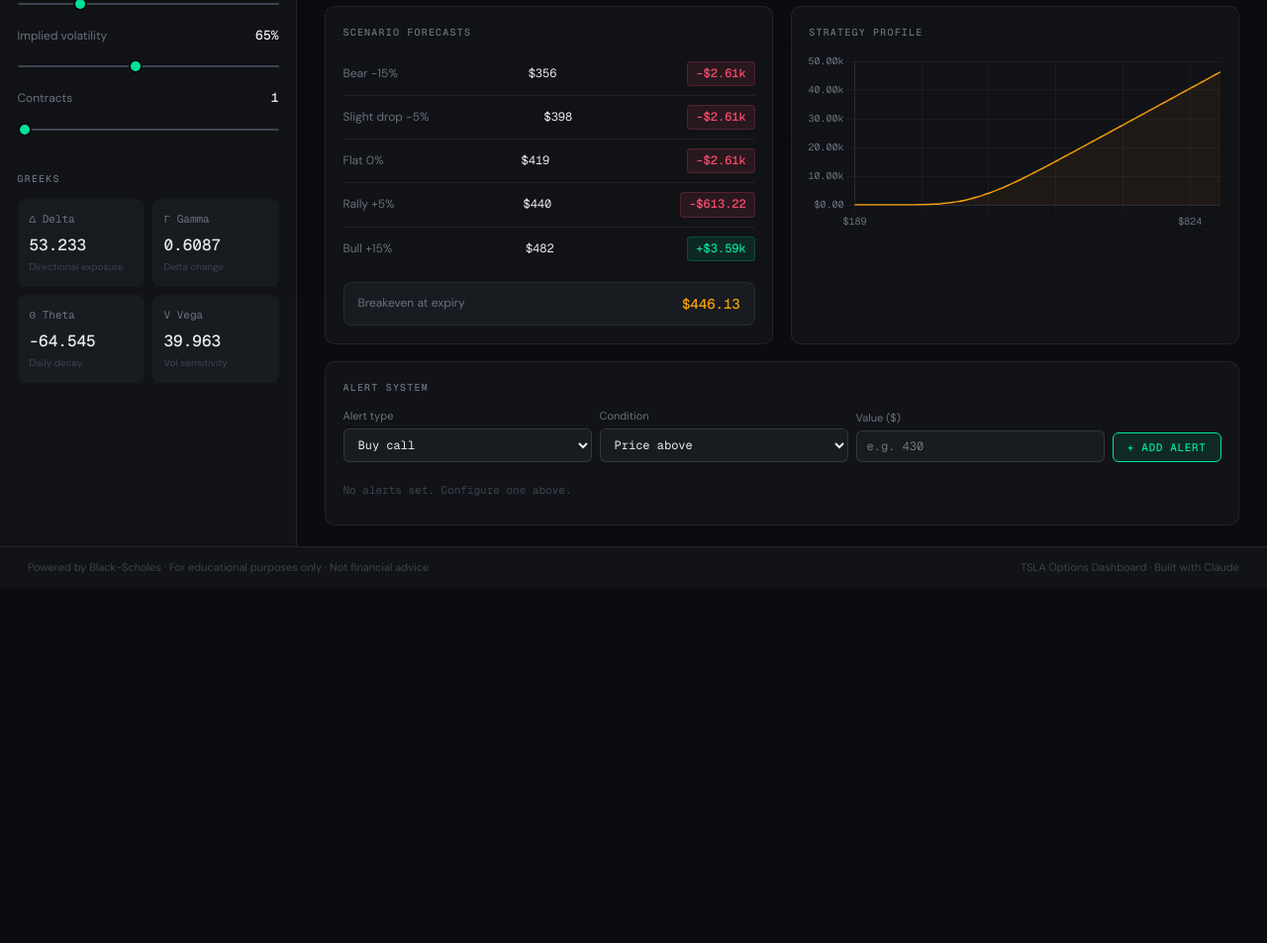
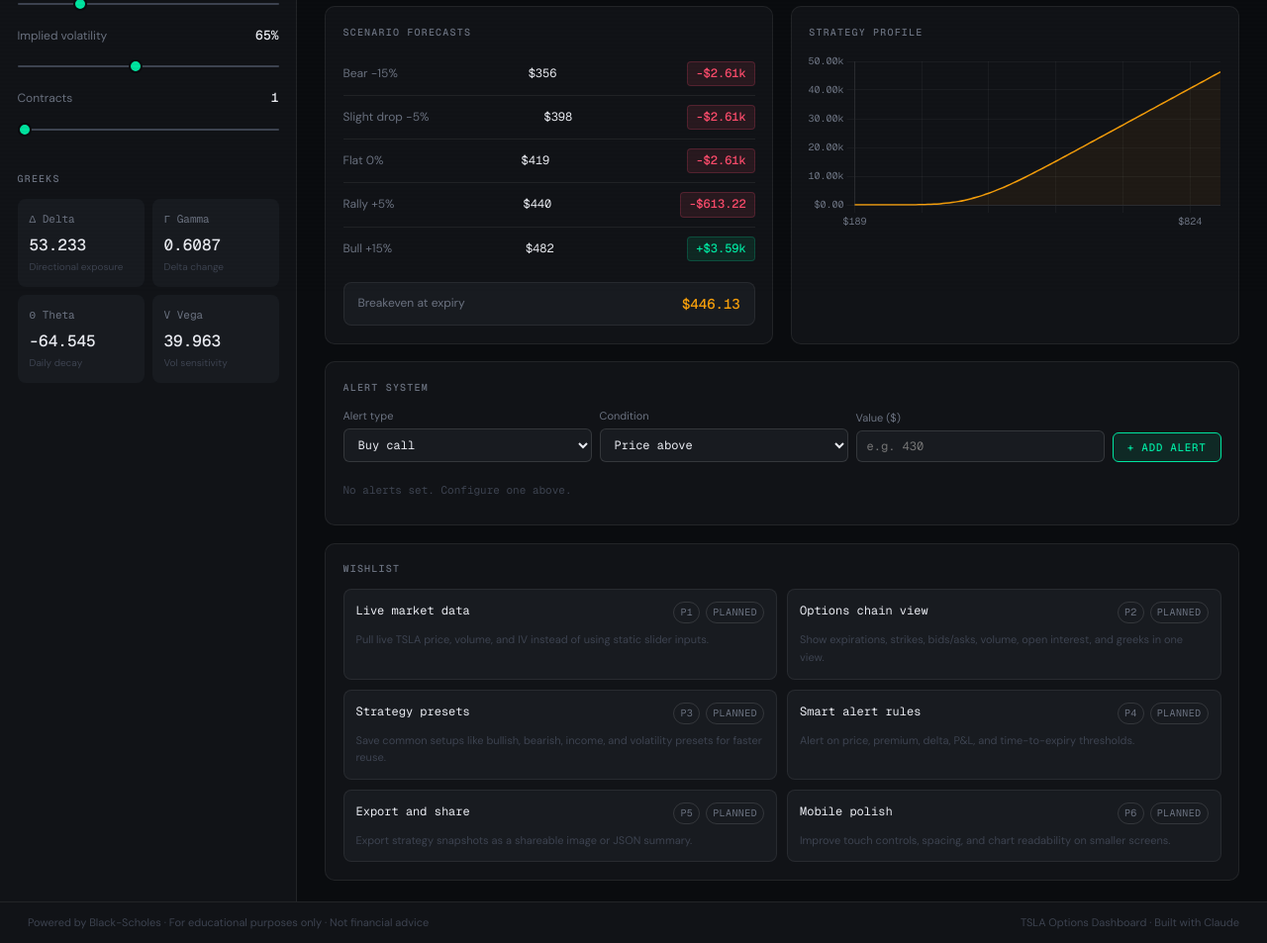
Before and after one commit to nmahato/option-dashboard, a plain HTML site: page index.html in a window 1280 px wide. Shown: the part 504-1457 px from the top of the page at 99% size. Before the commit the page ends 1099 px from the top, so only its background shows below. Drawn offline with nearby package versions, Linux system fonts and the light colour scheme.

Commit message:
Add wishlist roadmap panel

```diff
--- a/index.html
+++ b/index.html
@@ -182,6 +182,23 @@
   .alert-actions { display: flex; gap: 6px; }
   .del-btn { background: none; border: none; color: var(--muted); cursor: pointer; font-size: 14px; line-height: 1; padding: 2px 4px; }
   .del-btn:hover { color: var(--red); }
+
+  .wishlist-section {
+    background: var(--surface); border: 1px solid var(--border); border-radius: 10px; padding: 1.25rem;
+  }
+  .wishlist-list { display: grid; grid-template-columns: repeat(2, 1fr); gap: 10px; }
+  .wishlist-item {
+    background: var(--surface2); border: 1px solid var(--border); border-radius: 8px; padding: 12px;
+  }
+  .wishlist-top { display: flex; justify-content: space-between; gap: 12px; margin-bottom: 8px; }
+  .wishlist-title { font-family: var(--mono); font-size: 12px; color: var(--text); }
+  .wishlist-meta { display: flex; gap: 6px; flex-wrap: wrap; }
+  .wishlist-pill {
+    font-family: var(--mono); font-size: 10px; letter-spacing: 0.04em; text-transform: uppercase;
+    padding: 2px 6px; border-radius: 999px; border: 1px solid var(--border2); color: var(--muted);
+  }
+  .wishlist-notes { font-size: 11px; color: var(--hint); margin-top: 6px; }
+  .wishlist-empty { font-family: var(--mono); font-size: 11px; color: var(--hint); padding: 8px 0; }
 
   .footer {
     border-top: 1px solid var(--border); padding: 12px 2rem;
@@ -368,6 +385,13 @@
         <div style="font-family:var(--mono);font-size:11px;color:var(--hint);padding:8px 0">No alerts set. Configure one above.</div>
       </div>
     </div>
+
+    <div class="wishlist-section">
+      <p class="section-title">Wishlist</p>
+      <div class="wishlist-list" id="wishlist-list">
+        <div class="wishlist-empty">Loading wishlist...</div>
+      </div>
+    </div>
   </main>
 </div>
 
@@ -379,6 +403,16 @@
   let selectedStrategy = 'long_call';
   let plChart = null, riskChart = null;
   let alerts = [];
+  let wishlistItems = [];
+
+  const fallbackWishlist = [
+    { id: 'live-market-data', title: 'Live market data', priority: 1, status: 'planned', notes: 'Pull live TSLA price, volume, and IV instead of using static slider inputs.' },
+    { id: 'options-chain', title: 'Options chain view', priority: 2, status: 'planned', notes: 'Show expirations, strikes, bids/asks, volume, open interest, and greeks in one view.' },
+    { id: 'strategy-presets', title: 'Strategy presets', priority: 3, status: 'planned', notes: 'Save common setups like bullish, bearish, income, and volatility presets for faster reuse.' },
+    { id: 'profit-targets', title: 'Smart alert rules', priority: 4, status: 'planned', notes: 'Alert on price, premium, delta, P&L, and time-to-expiry thresholds.' },
+    { id: 'export-share', title: 'Export and share', priority: 5, status: 'planned', notes: 'Export strategy snapshots as a shareable image or JSON summary.' },
+    { id: 'mobile-polish', title: 'Mobile polish', priority: 6, status: 'planned', notes: 'Improve touch controls, spacing, and chart readability on smaller screens.' }
+  ];
 
   const strategyCatalog = {
     long_call: { label: 'Long call', description: 'Directional bullish exposure with limited downside.', legs: [{ kind: 'option', optionType: 'call', side: 1, strike: 'K', qty: 1 }] },
@@ -742,7 +776,40 @@
     renderAlerts();
   }
 
+  async function loadWishlist() {
+    try {
+      const res = await fetch('main/data/wishlist.json', { cache: 'no-store' });
+      if (!res.ok) throw new Error('wishlist unavailable');
+      const data = await res.json();
+      wishlistItems = Array.isArray(data.items) ? data.items : fallbackWishlist;
+    } catch (err) {
+      wishlistItems = fallbackWishlist;
+    }
+    renderWishlist();
+  }
+
+  function renderWishlist() {
+    const el = document.getElementById('wishlist-list');
+    if (!wishlistItems.length) {
+      el.innerHTML = '<div class="wishlist-empty">No wishlist items found.</div>';
+      return;
+    }
+    el.innerHTML = wishlistItems.map(item => `
+      <div class="wishlist-item">
+        <div class="wishlist-top">
+          <div class="wishlist-title">${item.title}</div>
+          <div class="wishlist-meta">
+            <span class="wishlist-pill">P${item.priority}</span>
+            <span class="wishlist-pill">${item.status}</span>
+          </div>
+        </div>
+        <div class="wishlist-notes">${item.notes}</div>
+      </div>
+    `).join('');
+  }
+
   update();
+  loadWishlist();
 </script>
 </body>
 </html>
--- /dev/null
+++ b/main/data/wishlist.json
@@ -0,0 +1,48 @@
+{
+  "project": "TSLA Options Dashboard",
+  "updated": "2026-06-05",
+  "items": [
+    {
+      "id": "live-market-data",
+      "title": "Live market data",
+      "priority": 1,
+      "status": "planned",
+      "notes": "Pull live TSLA price, volume, and IV instead of using static slider inputs."
+    },
+    {
+      "id": "options-chain",
+      "title": "Options chain view",
+      "priority": 2,
+      "status": "planned",
+      "notes": "Show expirations, strikes, bids/asks, volume, open interest, and greeks in one view."
+    },
+    {
+      "id": "strategy-presets",
+      "title": "Strategy presets",
+      "priority": 3,
+      "status": "planned",
+      "notes": "Save common setups like bullish, bearish, income, and volatility presets for faster reuse."
+    },
+    {
+      "id": "profit-targets",
+      "title": "Smart alert rules",
+      "priority": 4,
+      "status": "planned",
+      "notes": "Alert on price, premium, delta, P&L, and time-to-expiry thresholds."
+    },
+    {
+      "id": "export-share",
+      "title": "Export and share",
+      "priority": 5,
+      "status": "planned",
+      "notes": "Export strategy snapshots as a shareable image or JSON summary."
+    },
+    {
+      "id": "mobile-polish",
+      "title": "Mobile polish",
+      "priority": 6,
+      "status": "planned",
+      "notes": "Improve touch controls, spacing, and chart readability on smaller screens."
+    }
+  ]
+}
```
